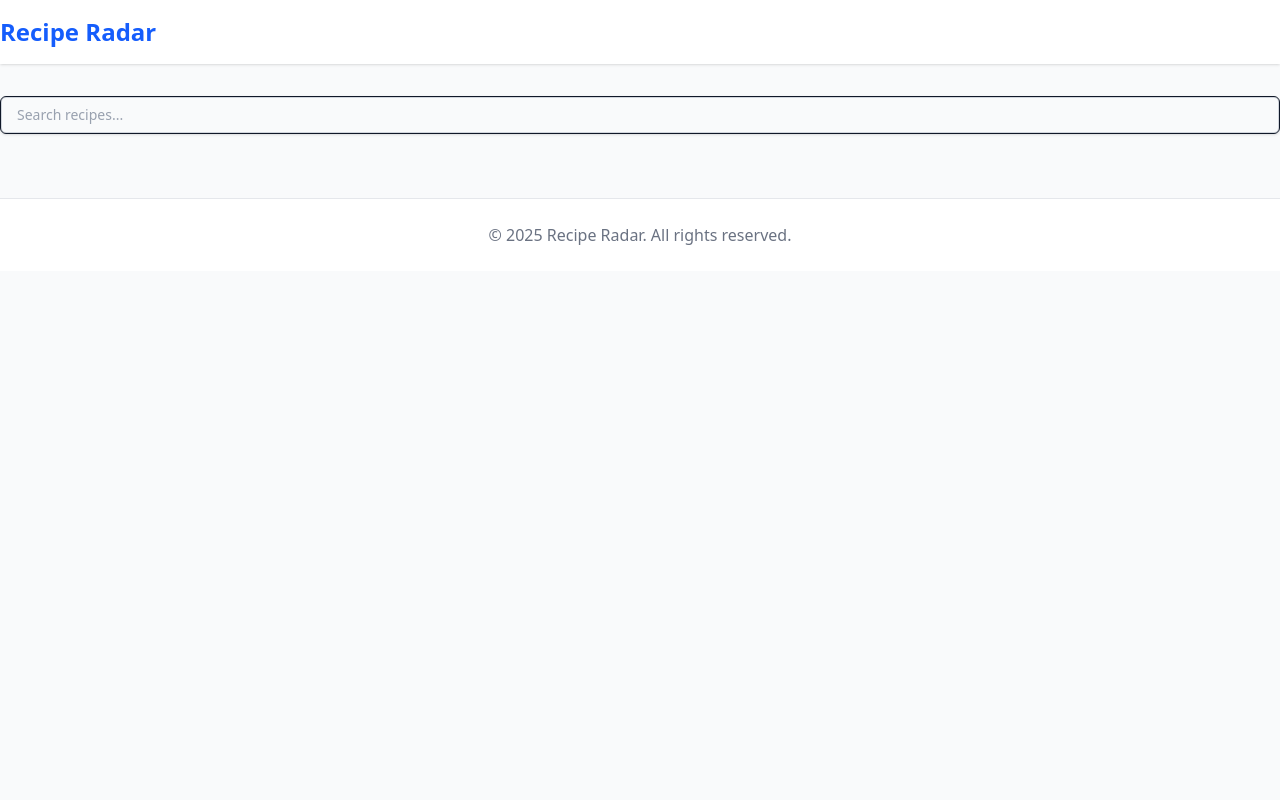
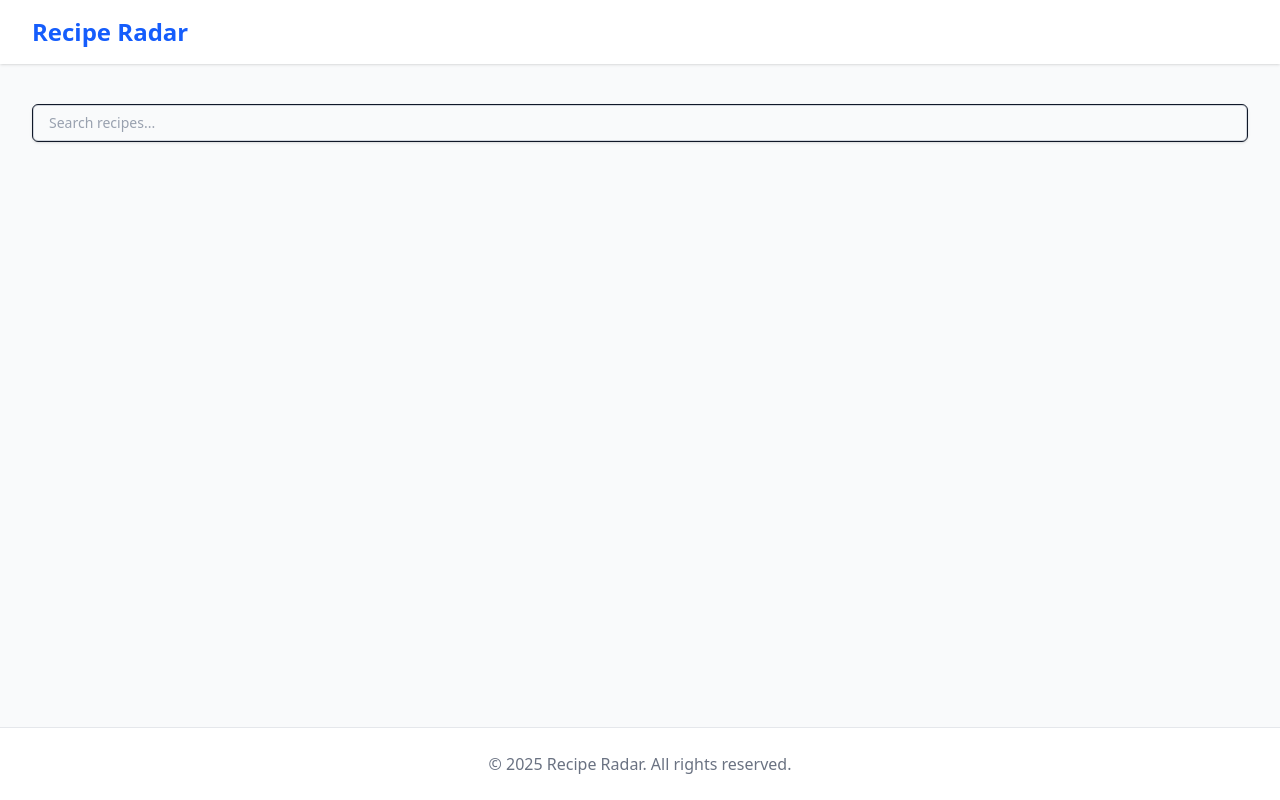
Before and after one commit to Puppo/recipe-radar-with-ai, a React (Vite) app: page /search in a window 1280 px wide. Built offline with nearby package versions, Linux system fonts and the light colour scheme.

Commit message:
refactor: Update layout and styling for MainLayout, RecipeDetailPage, and SearchPage components

```diff
--- a/src/layouts/MainLayout.tsx
+++ b/src/layouts/MainLayout.tsx
@@ -2,21 +2,23 @@ import { Link, Outlet } from 'react-router-dom';
 
 export function MainLayout() {
   return (
-    <div className="min-h-screen bg-gray-50">
+    <div className="flex min-h-screen flex-col bg-gray-50">
       <header className="bg-white shadow">
-        <div className="container py-4">
+        <div className="mx-auto px-4 sm:px-6 lg:px-8 max-w-7xl py-4">
           <Link to="/" className="text-2xl font-bold text-blue-600">
             Recipe Radar
           </Link>
         </div>
       </header>
 
-      <main>
-        <Outlet />
+      <main className="flex-1 py-6">
+        <div className="mx-auto px-4 sm:px-6 lg:px-8 max-w-7xl">
+          <Outlet />
+        </div>
       </main>
 
       <footer className="mt-auto border-t border-gray-200 bg-white py-6">
-        <div className="container text-center text-gray-500">
+        <div className="mx-auto px-4 sm:px-6 lg:px-8 max-w-7xl text-center text-gray-500">
           <p>© {new Date().getFullYear()} Recipe Radar. All rights reserved.</p>
         </div>
       </footer>
--- a/src/pages/RecipeDetailPage.tsx
+++ b/src/pages/RecipeDetailPage.tsx
@@ -23,7 +23,7 @@ export function RecipeDetailPage() {
 
   if (error || !recipe) {
     return (
-      <div className="container py-12">
+      <div className="py-4">
         <div className="rounded-lg bg-red-50 p-6 text-center">
           <h1 className="text-2xl font-bold text-red-800">Recipe Not Found</h1>
           <p className="mt-2 text-red-700">The recipe you're looking for doesn't exist or has been removed.</p>
@@ -52,7 +52,7 @@ export function RecipeDetailPage() {
           <div className="absolute inset-0 bg-gradient-to-t from-black/80 via-black/40 to-transparent"></div>
         </div>
 
-        <div className="relative container py-24 text-white">
+        <div className="relative max-w-7xl mx-auto px-4 sm:px-6 lg:px-8 py-24 text-white">
           <Button
             variant="outline"
             className="mb-6 border-white text-white hover:bg-white/20"
@@ -74,7 +74,7 @@ export function RecipeDetailPage() {
       </div>
 
       {/* Recipe details */}
-      <div className="container py-12">
+      <div className="py-12">
         <div className="grid gap-8 md:grid-cols-3">
           {/* Left sidebar with preparation info */}
           <div className="rounded-lg bg-gray-50 p-6">
--- a/src/pages/SearchPage.tsx
+++ b/src/pages/SearchPage.tsx
@@ -21,7 +21,7 @@ export function SearchPage() {
   }, [query]);
 
   return (
-    <div className="container py-8">
+    <div className="py-4">
       <form onSubmit={handleSearch} className="mb-8 flex gap-4">
         <SearchInput
           value={searchQuery}
```
